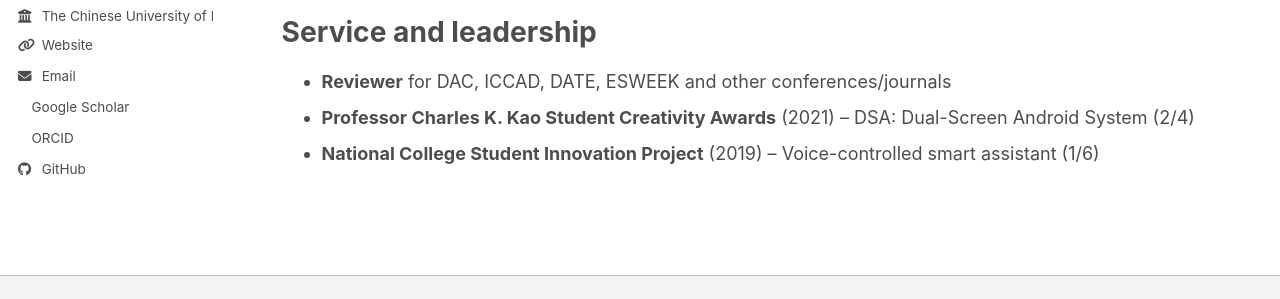
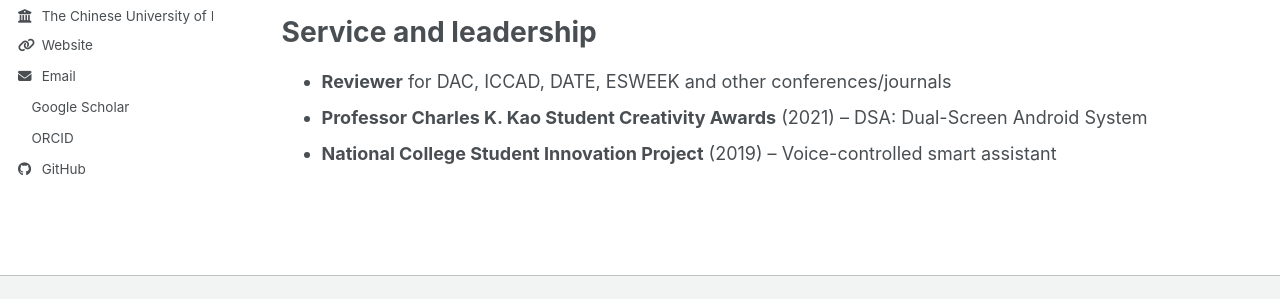
Before and after one commit to ZizhanChen/ZizhanChen.github.io, a Jekyll site: the page built from _pages/cv.md, in a window 1280 px wide and 900 px high, scrolled down 1969 px. Shown: the part 514-813 px from the top of the window. Built offline with Jekyll 4.4.1, drawn with Linux system fonts in a browser that asks for light colours; a style sheet for code colours, icons or effects is not loaded.

Commit message:
Update cv.md

```diff
--- a/_pages/cv.md
+++ b/_pages/cv.md
@@ -61,5 +61,5 @@ Teaching
 Service and leadership
 ======
 * **Reviewer** for DAC, ICCAD, DATE, ESWEEK and other conferences/journals
-* **Professor Charles K. Kao Student Creativity Awards** (2021) – DSA: Dual-Screen Android System (2/4)
-* **National College Student Innovation Project** (2019) – Voice-controlled smart assistant (1/6)
+* **Professor Charles K. Kao Student Creativity Awards** (2021) – DSA: Dual-Screen Android System
+* **National College Student Innovation Project** (2019) – Voice-controlled smart assistant
```
